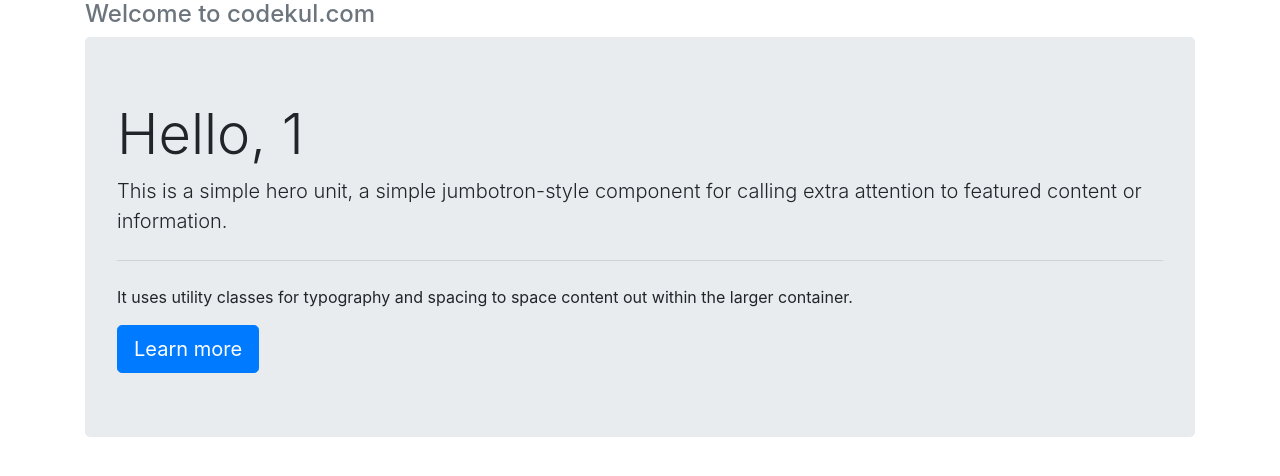
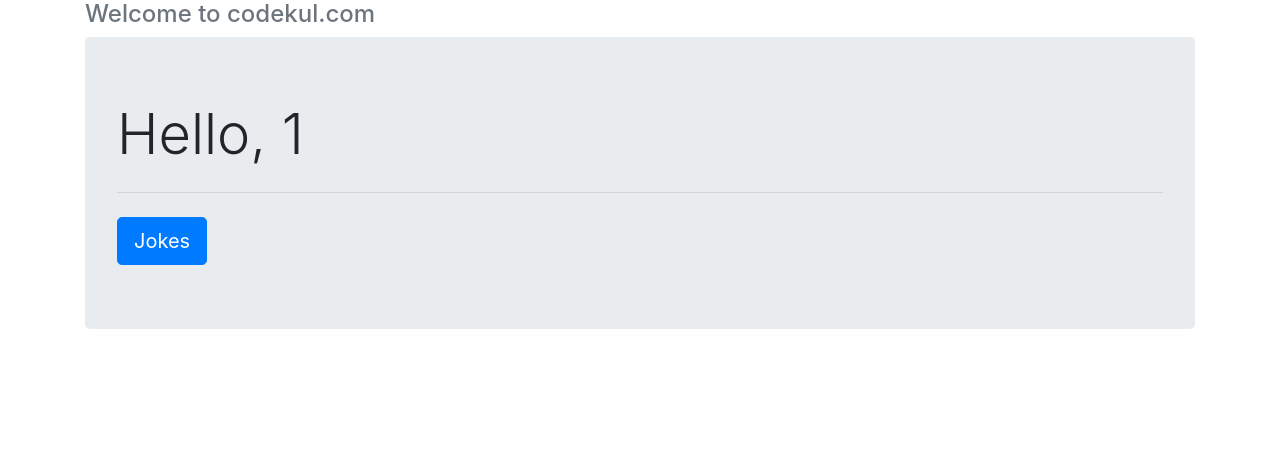
Before and after one commit to CodeKul/angular-inno-24th-may-2018, an Angular app in the folder ang-proj/angcodekul/: page /admin/1 in a window 1280 px wide. Shown: the top 476 px of the page. Built offline with nearby package versions, Linux system fonts and the light colour scheme.

Commit message:
http and services

```diff
--- a/ang-proj/angcodekul/src/app/admin/admin.component.html
+++ b/ang-proj/angcodekul/src/app/admin/admin.component.html
@@ -1,7 +1,7 @@
 <div class="jumbotron">
   <h1 class="display-4">Hello, {{adNm}}</h1>
-  <p class="lead">This is a simple hero unit, a simple jumbotron-style component for calling extra attention to featured content or information.</p>
+  <p class="lead">{{joke}}</p>
   <hr class="my-4">
-  <p>It uses utility classes for typography and spacing to space content out within the larger container.</p>
-  <a class="btn btn-primary btn-lg" href="#" role="button">Learn more</a>
+  <p>{{punchLine}}</p>
+  <button class="btn btn-primary btn-lg" (click)="crackJoke()">Jokes</button>
 </div>
--- a/ang-proj/angcodekul/src/app/admin/admin.component.ts
+++ b/ang-proj/angcodekul/src/app/admin/admin.component.ts
@@ -1,17 +1,22 @@
+import { JokeService } from './joke.service';
 import { Component, OnInit } from '@angular/core';
 import { ActivatedRoute } from '@angular/router';
 
 @Component({
   selector: 'app-admin',
   templateUrl: './admin.component.html',
-  styleUrls: ['./admin.component.css']
+  styleUrls: ['./admin.component.css'],
+  providers :[JokeService]
 })
 export class AdminComponent implements OnInit {
 
   adNm: string = 'default'
+  punchLine  : string
+  joke : string
 
   constructor(
-    private actRt: ActivatedRoute
+    private actRt: ActivatedRoute,
+    private jk : JokeService
   ) { }
 
   ngOnInit() {
@@ -23,4 +28,22 @@ export class AdminComponent implements OnInit {
       }
     )
   }
+  crackJoke() {
+    this.jk.randomJoke().subscribe(
+      res => {
+        this.punchLine = res['punchline']
+        this.joke = res['setup']
+      }
+    )
+  }
 }
+
+class Car {
+
+  spd = 10
+  speedUp() {
+    this.spd = 56
+  }
+}
+let c = new Car()
+c.speedUp()
--- /dev/null
+++ b/ang-proj/angcodekul/src/app/admin/joke.service.ts
@@ -0,0 +1,16 @@
+import { Injectable } from '@angular/core';
+import { HttpClient } from '@angular/common/http'
+
+@Injectable()
+export class JokeService {
+
+  readonly url = 'https://08ad1pao69.execute-api.us-east-1.amazonaws.com/dev/random_joke'
+
+  constructor(
+    private http : HttpClient
+  ) { }
+
+  randomJoke() {
+    return this.http.get(this.url);
+  }
+}
--- a/ang-proj/angcodekul/src/app/app.module.ts
+++ b/ang-proj/angcodekul/src/app/app.module.ts
@@ -1,6 +1,7 @@
 import { BrowserModule } from '@angular/platform-browser';
 import { NgModule } from '@angular/core';
 import { FormsModule } from '@angular/forms';
+import {HttpClientModule} from '@angular/common/http'
 
 import { AppRoutingModule } from './app-routing.module';
 
@@ -18,7 +19,8 @@ import { AdminComponent } from './admin/admin.component';
   imports: [
     BrowserModule,
     AppRoutingModule,
-    FormsModule
+    FormsModule,
+    HttpClientModule
   ],
   providers: [],
   bootstrap: [AppComponent]
```
Also changed, not shown: 1 other file (tests, documents, lock files or other folders).
